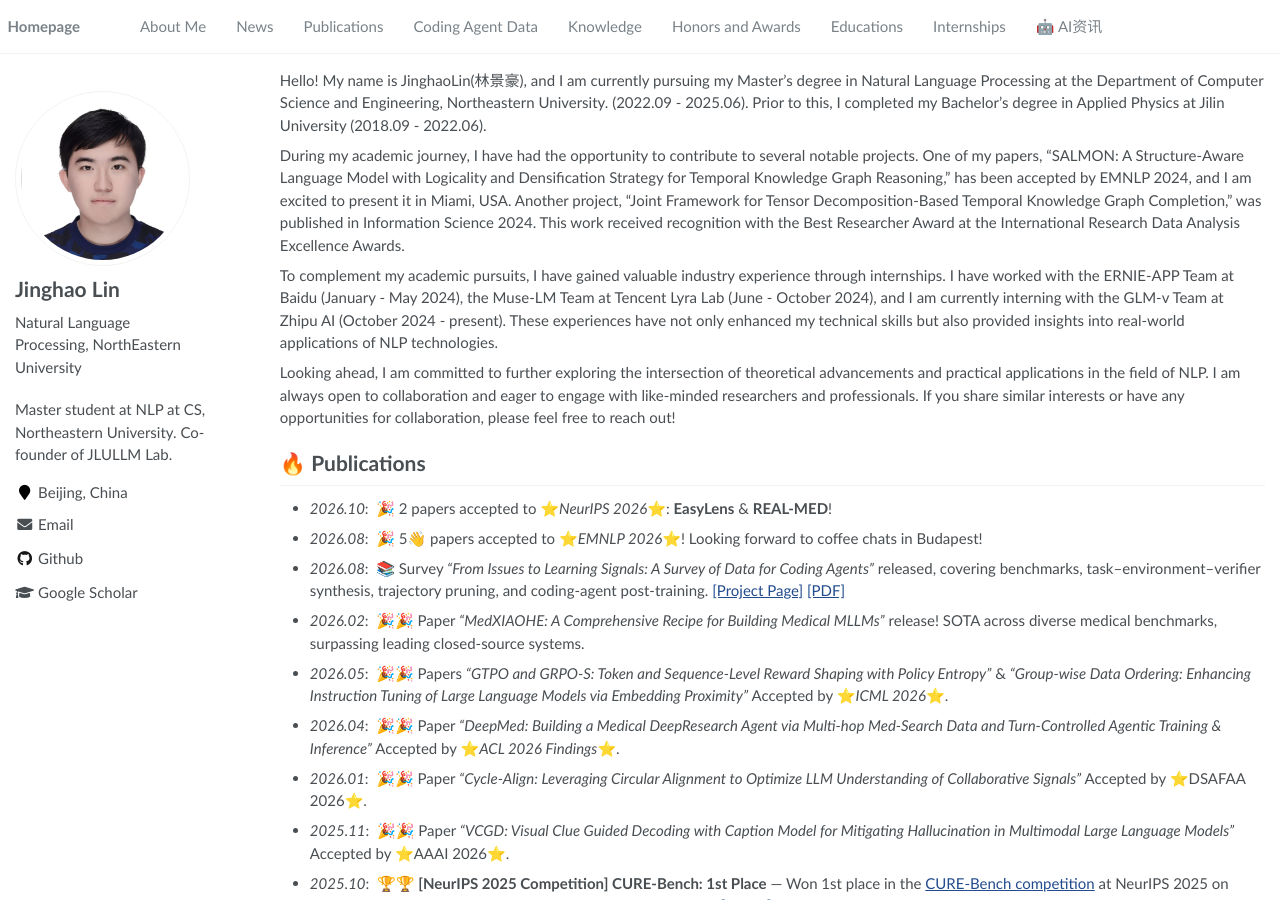
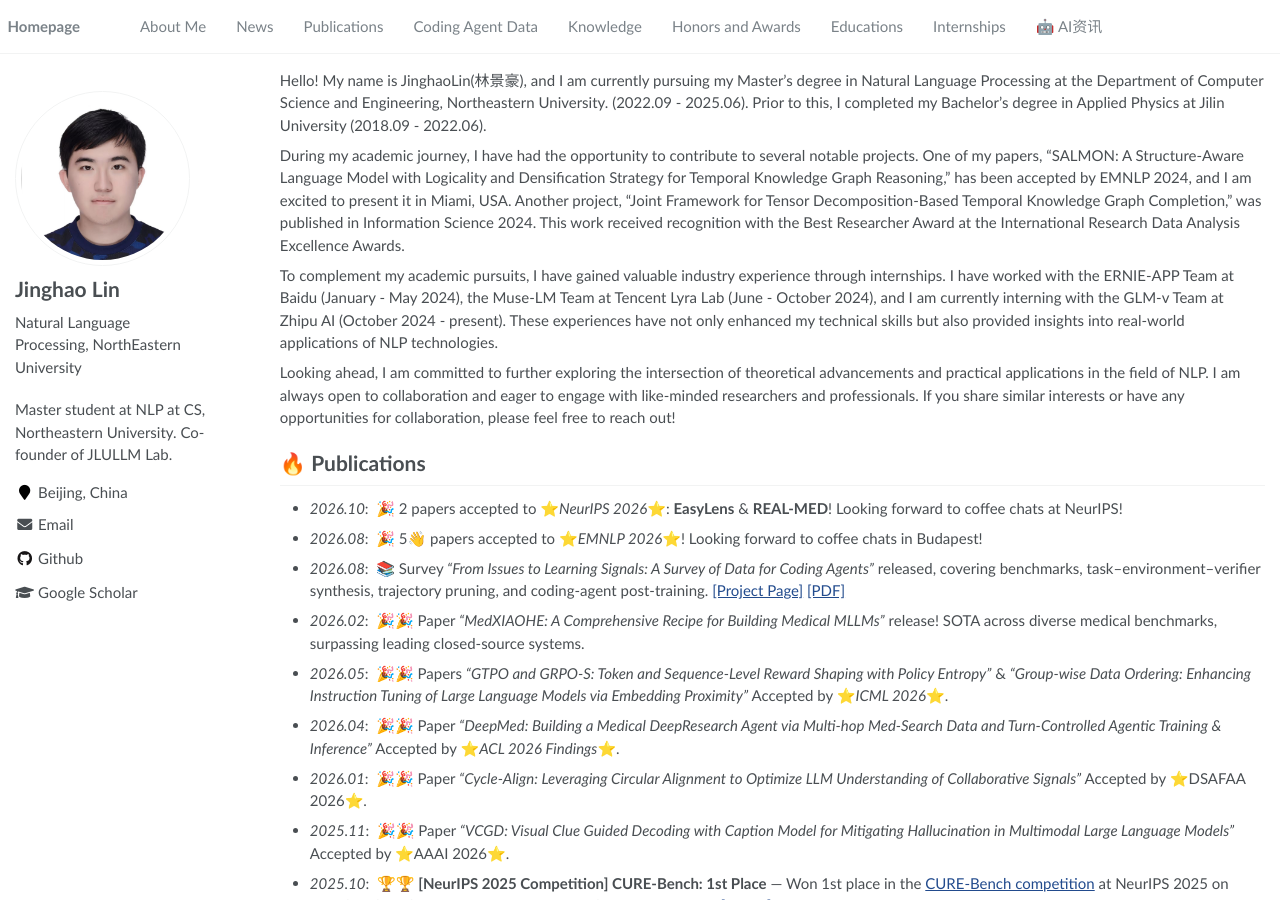
Before and after one commit to linjh1118/linjh1118.github.io, a Jekyll site: the page built from _pages/about.md, in a window 1280 px wide and 900 px high. Built offline with Jekyll 4.4.1, drawn with Linux system fonts in a browser that asks for light colours.

Commit message:
Add NeurIPS coffee chat invitation to homepage news

```diff
--- a/_pages/about.md
+++ b/_pages/about.md
@@ -25,7 +25,7 @@ To complement my academic pursuits, I have gained valuable industry experience t
 Looking ahead, I am committed to further exploring the intersection of theoretical advancements and practical applications in the field of NLP. I am always open to collaboration and eager to engage with like-minded researchers and professionals. If you share similar interests or have any opportunities for collaboration, please feel free to reach out!
 
 # 🔥 Publications
-- *2026.10*: &nbsp;🎉 2 papers accepted to ⭐️*NeurIPS 2026*⭐️: **EasyLens** & **REAL-MED**!
+- *2026.10*: &nbsp;🎉 2 papers accepted to ⭐️*NeurIPS 2026*⭐️: **EasyLens** & **REAL-MED**! Looking forward to coffee chats at NeurIPS!
 - *2026.08*: &nbsp;🎉 5👋 papers accepted to ⭐️*EMNLP 2026*⭐️! Looking forward to coffee chats in Budapest!
 - *2026.08*: &nbsp;📚 Survey *"From Issues to Learning Signals: A Survey of Data for Coding Agents"* released, covering benchmarks, task–environment–verifier synthesis, trajectory pruning, and coding-agent post-training. [[Project Page]](/coding-agent-data/) [[PDF]](/coding-agent-data/assets/coding_agent_data_survey.pdf)
 - *2026.02*: &nbsp;🎉🎉 Paper *"MedXIAOHE: A Comprehensive Recipe for Building Medical MLLMs"* release! SOTA across diverse medical benchmarks, surpassing leading closed-source systems.
```
